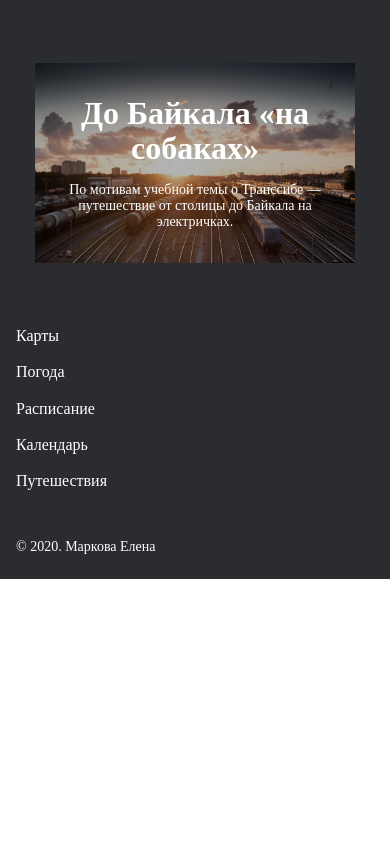
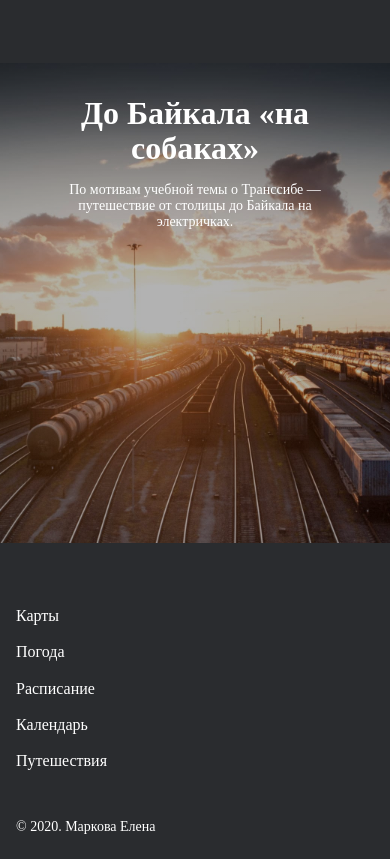
Before and after one commit to LenaMarkova/russian-travel, a plain HTML site: page index.html in a window 390 px wide. Shown: the part 9642-10501 px from the top of the page. Before the commit the page ends 10221 px from the top, so only its background shows below. Drawn offline with Linux system fonts and the light colour scheme; files whose address does not match are found by name.

Commit message:
01_07_22_2

```diff
--- a/blocks/cover/__overlay/cover__overlay.css
+++ b/blocks/cover/__overlay/cover__overlay.css
@@ -29,8 +29,8 @@
 @media (max-width: 767px) {
     .cover__overlay {
         width: 100%;
-        max-width: 320px;
-        max-height: 200px;
+        min-width: 320px;
+        min-height: 200px;
     }
 }
 
```
